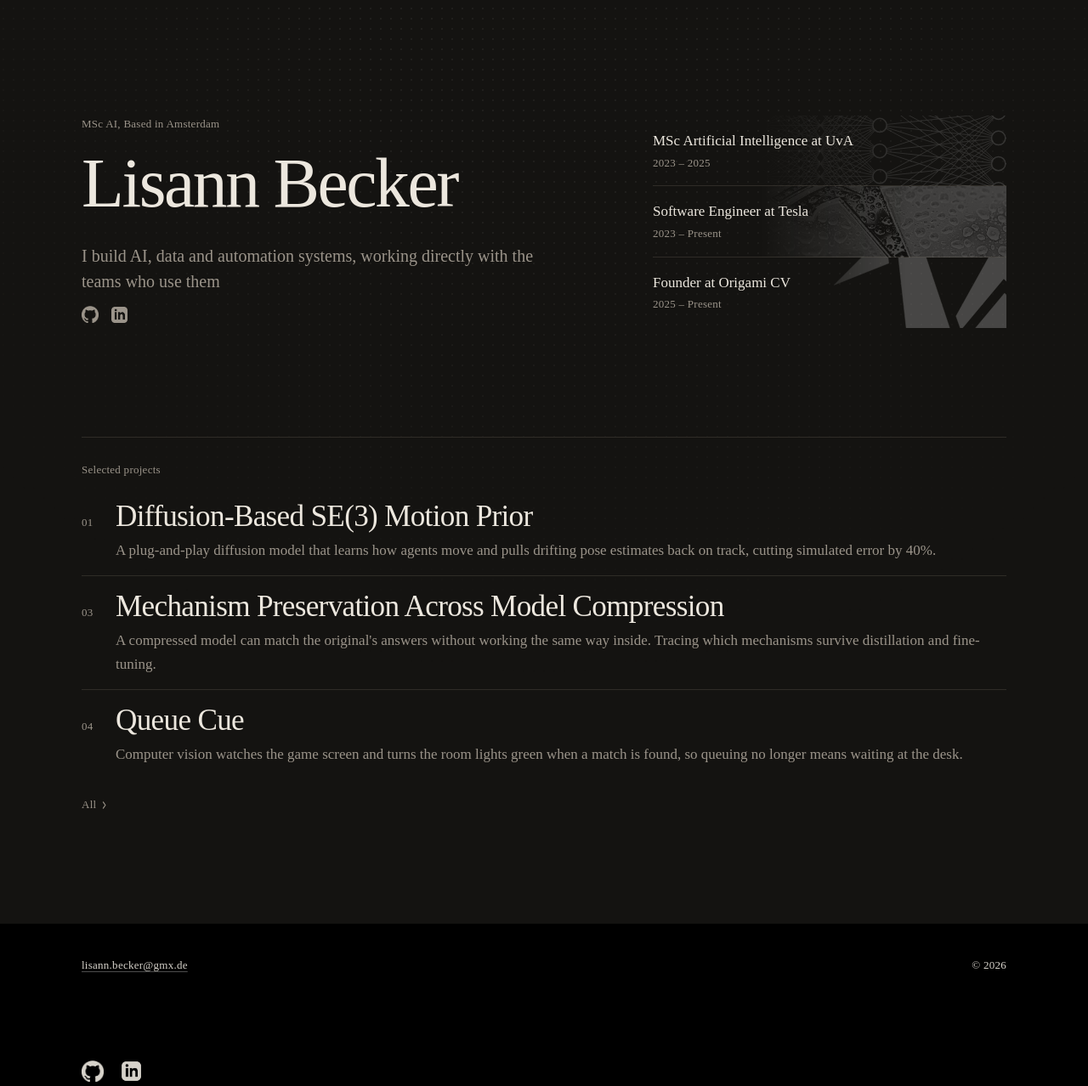
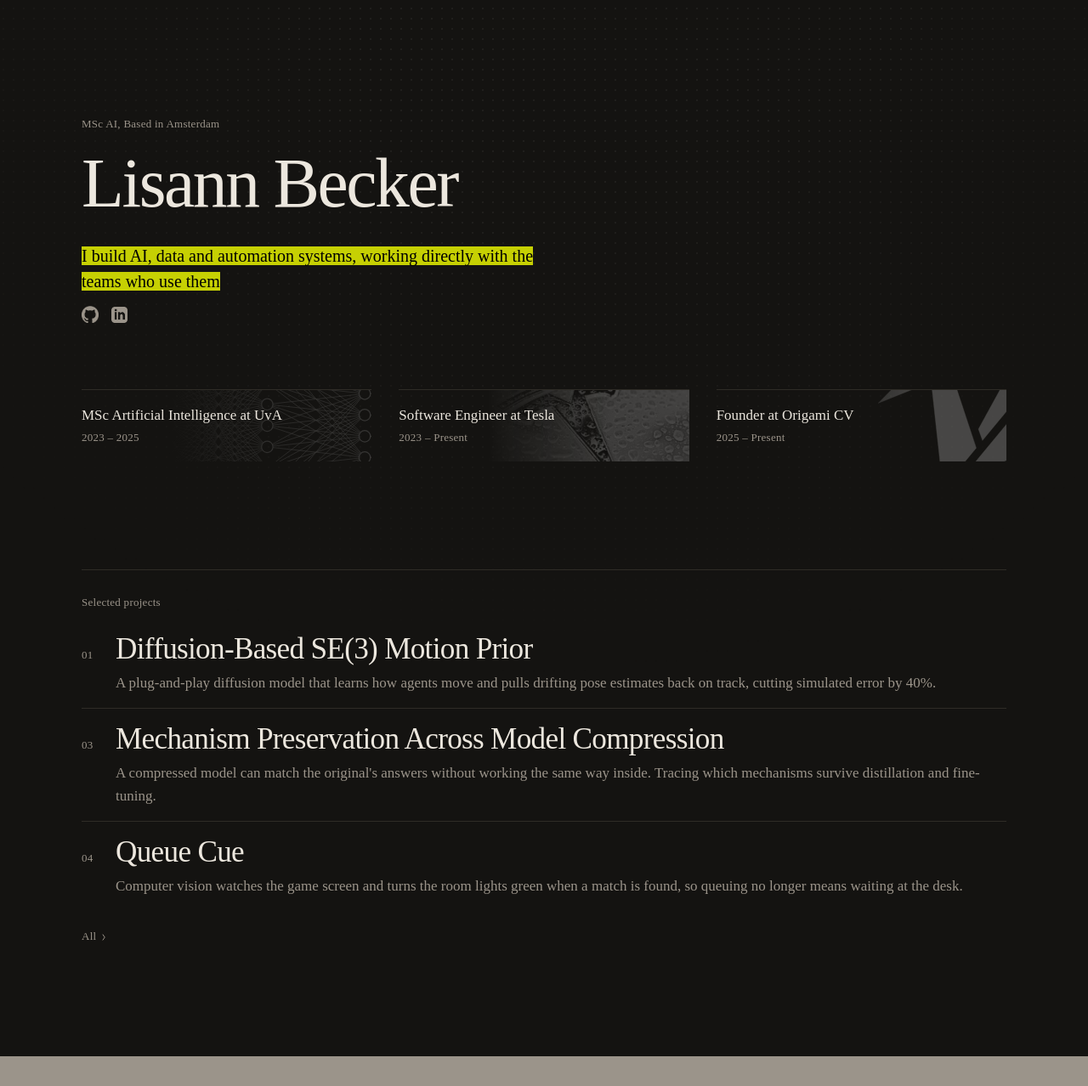
Before and after one commit to lisannbecker/lisannbecker, an Astro site: page / in a window 1280 px wide. Shown: the part 100-1378 px from the top of the page at 85% size. Built offline with nearby package versions, Linux system fonts and the light colour scheme; Astro itself is replaced by a stand-in of ours.

Commit message:
reorganise now

```diff
--- a/src/components/Footer.astro
+++ b/src/components/Footer.astro
@@ -28,14 +28,15 @@ const year = new Date().getFullYear();
 </footer>
 
 <style>
-  /* A full-width black bar in both colour schemes. The content inside still lines up with the
-     rest of the page. */
+  /* A full-width bar in the muted grey of the header's GitHub and LinkedIn icons. The content
+     inside still lines up with the rest of the page. Text is the near-black paper colour, which
+     stays readable on the grey. */
   footer {
-    --footer-bg: #000;
-    --footer-ink: #d6d2ca;
-    --footer-strong: #fff;
-    --footer-rule: rgb(255 255 255 / 0.3);
-    --footer-icon-hover: var(--highlight);
+    --footer-bg: var(--muted);
+    --footer-ink: var(--paper);
+    --footer-strong: #000;
+    --footer-rule: rgb(0 0 0 / 0.3);
+    --footer-icon-hover: var(--footer-strong);
 
     background: var(--footer-bg);
     color: var(--footer-ink);
--- a/src/layouts/Base.astro
+++ b/src/layouts/Base.astro
@@ -48,7 +48,7 @@ const fullTitle = title ? `${title} · ${profile.name}` : profile.name;
 
     <!-- Unfold [data-fold] elements as they scroll into view, and set the overscroll colour. -->
     <script>
-      // Past the middle of the page, overscrolling should reveal black (the footer's colour)
+      // Past the middle of the page, overscrolling should reveal the footer's grey
       // instead of paper. See html.near-end in global.css.
       const root = document.documentElement;
       const updateOverscroll = () => {
--- a/src/pages/index.astro
+++ b/src/pages/index.astro
@@ -54,7 +54,7 @@ const backgroundStyle = (org: string) => {
         <span data-fold style="--i: 2">Becker</span>
       </h1>
       <p class="intro" data-fold style="--i: 3">
-        {profile.intro}
+        <span>{profile.intro}</span>
       </p>
       <ul class="socials" data-fold style="--i: 4">
         <li>
@@ -81,7 +81,7 @@ const backgroundStyle = (org: string) => {
           now.map((item, i) => (
             <li
               data-fold
-              style={`--i: ${i + 4}; ${backgroundStyle(item.org)}`}
+              style={`--i: ${i + 5}; ${backgroundStyle(item.org)}`}
             >
               <a href={`/resume#${entryId(item)}`}>
                 <span>
@@ -122,19 +122,14 @@ const backgroundStyle = (org: string) => {
 </Base>
 
 <style>
-  /* Wide screens: name and intro on the left, "Now" on the right.
-     Narrower: "Now" drops below as its own section. */
+  /* Name, intro and icons, with the "Now" rows underneath: side by side on wide screens,
+     stacked on phones. */
   .hero {
-    display: grid;
-    gap: clamp(3.5rem, 8vw, 6rem) 4rem;
     padding-top: clamp(3rem, 12vw, 9rem);
   }
 
-  @media (min-width: 64rem) {
-    .hero {
-      grid-template-columns: minmax(0, 1fr) minmax(0, 26rem);
-      align-items: start;
-    }
+  .now {
+    margin-top: clamp(3rem, 6vw, 4.5rem);
   }
 
   .more-link {
@@ -162,7 +157,15 @@ const backgroundStyle = (org: string) => {
     margin-top: 2rem;
     font-size: var(--text-lg);
     line-height: 1.5;
-    color: var(--muted);
+  }
+
+  /* Always highlighted, styled like selected text: a band behind each line, black text on it.
+     The yellow is softened toward the paper the same way the browser does with a selection. */
+  .intro span {
+    background: color-mix(in srgb, var(--highlight) 80%, var(--paper));
+    color: var(--on-highlight);
+    -webkit-box-decoration-break: clone;
+    box-decoration-break: clone;
   }
 
   .socials {
@@ -232,6 +235,21 @@ const backgroundStyle = (org: string) => {
 
   .rows li:last-child {
     border-bottom: 0;
+  }
+
+  /* Side by side: three equal columns, each with a crease line along its top. */
+  @media (min-width: 48rem) {
+    .rows {
+      display: grid;
+      grid-template-columns: repeat(3, minmax(0, 1fr));
+      gap: 2rem;
+    }
+
+    .rows li,
+    .rows li:last-child {
+      border-bottom: 0;
+      border-top: 1px solid var(--line);
+    }
   }
 
   /* The row's image: faint, softened colour, printed into the paper on the right and fading out
--- a/src/styles/global.css
+++ b/src/styles/global.css
@@ -67,13 +67,13 @@ body {
 /* Overscroll colour: browsers fill the area revealed by overscrolling with the html background
    (Safari draws body's on top, so body stays transparent and the paper sits on header and main).
    A script in Base.astro adds .near-end past the middle of the page, so the bounce at the bottom
-   matches the black footer and the bounce at the top matches the page. */
+   matches the grey footer and the bounce at the top matches the page. */
 html {
   background: var(--paper);
 }
 
 html.near-end {
-  background: #000;
+  background: var(--muted);
 }
 
 body > header,
```
